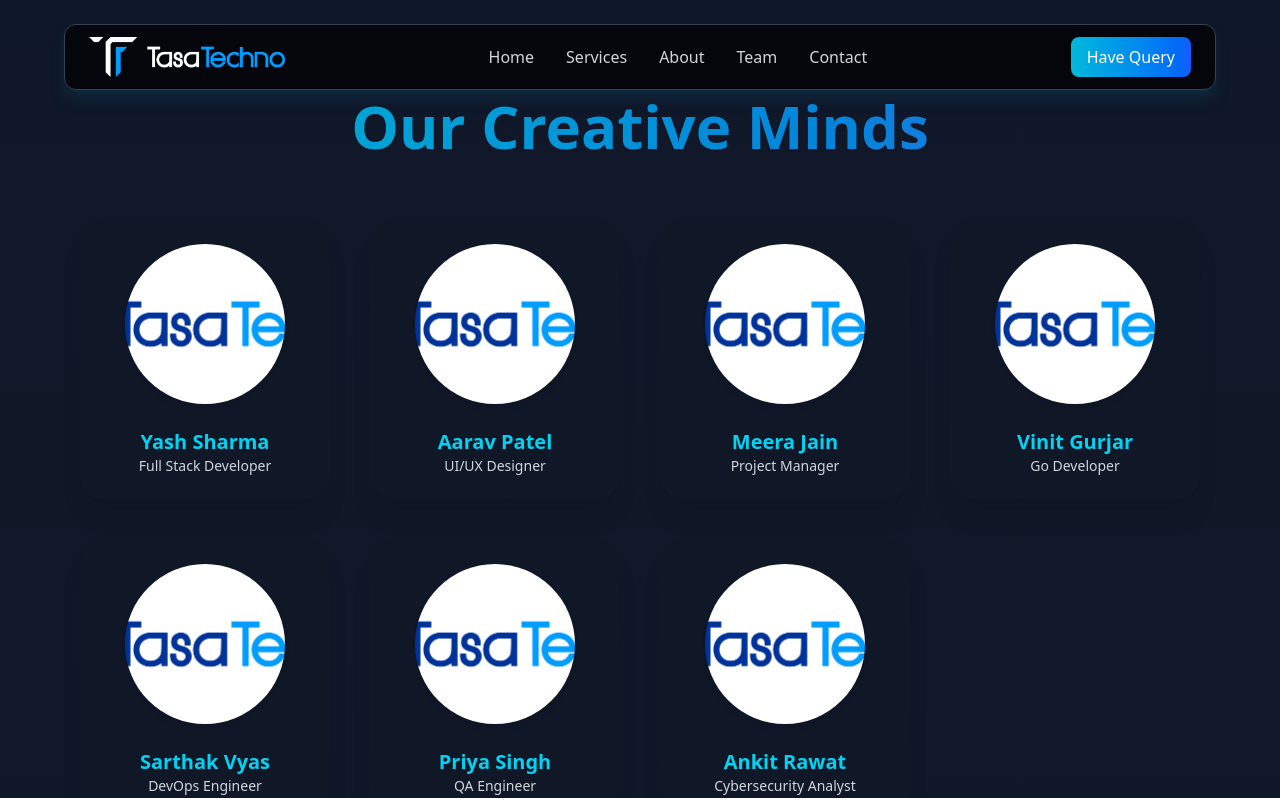
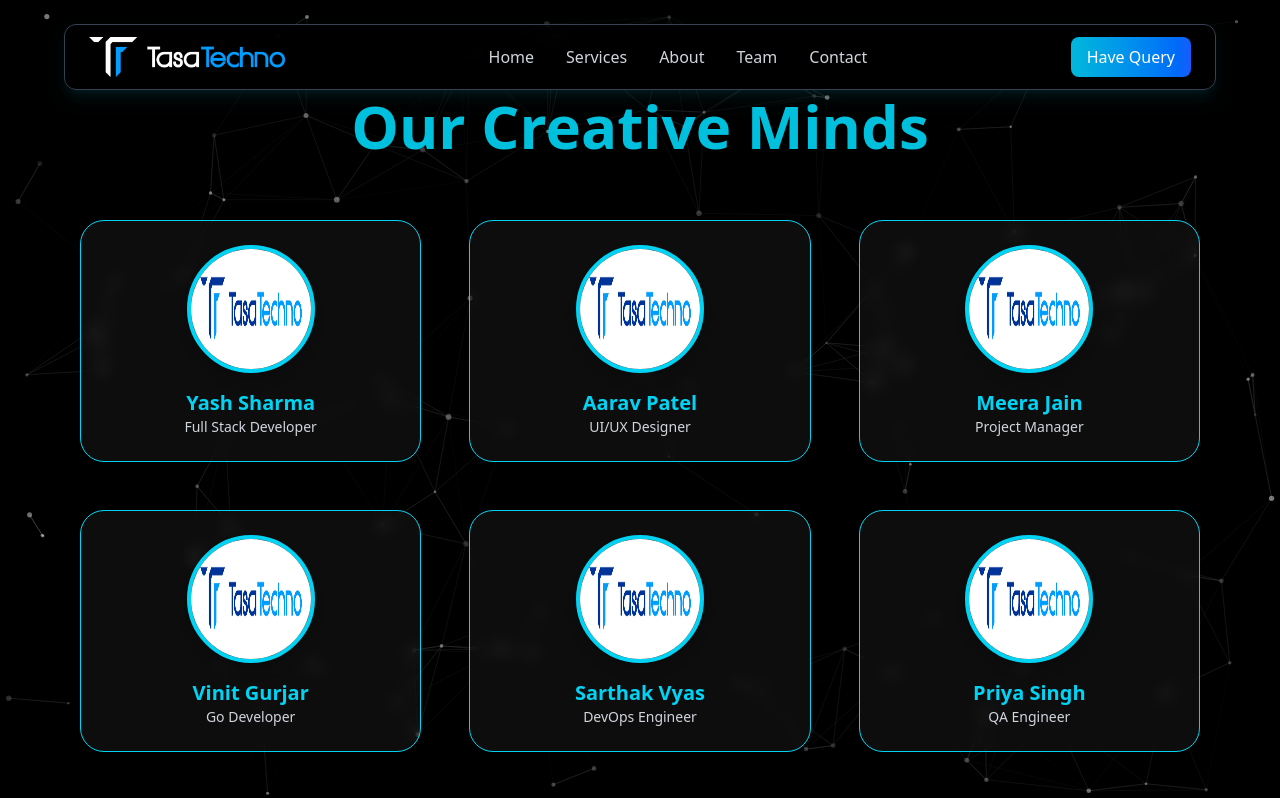
Before and after one commit to Sarthak-vyas183/TasaTechno-project, a React (Vite) app: page /team in a window 1280 px wide. Shown: the top 798 px of the page. Built offline with nearby package versions, Linux system fonts and the light colour scheme.

Commit message:
modified our team page

```diff
--- a/src/components/OurTeam.jsx
+++ b/src/components/OurTeam.jsx
@@ -1,4 +1,7 @@
-import React, { useState } from 'react';
+import React, { useState, useEffect } from 'react';
+import AOS from 'aos';
+import 'aos/dist/aos.css';
+
 import member1 from '../assets/logo1.jpg';
 import member2 from '../assets/logo1.jpg';
 import member3 from '../assets/logo1.jpg';
@@ -9,6 +12,10 @@ import member7 from '../assets/logo1.jpg';
 
 const OurTeam = () => {
   const [selectedMember, setSelectedMember] = useState(null);
+
+  useEffect(() => {
+    AOS.init({ duration: 1000, once: true });
+  }, []);
 
   const teamData = [
     {
@@ -56,40 +63,40 @@ const OurTeam = () => {
   ];
 
   return (
-    <section className="bg-gradient-to-b from-[#0f172a] via-[#101828] to-[#0f172a] text-white py-24 px-6 md:px-20 font-orbitron relative">
-      <h2 className="mb-16 text-4xl font-bold text-center text-transparent md:text-6xl bg-clip-text bg-gradient-to-r from-cyan-400 to-blue-500 animate-pulse">
+    <section className="relative bg-transparent text-white py-24 px-6 md:px-20 font-orbitron overflow-hidden">
+      <h2 className="mb-16 text-4xl md:text-6xl font-bold text-center text-cyan-400 animate-pulse">
         <span className="glow-text">Our Creative Minds</span>
       </h2>
 
-      <div className="grid grid-cols-1 gap-10 sm:grid-cols-2 md:grid-cols-3 lg:grid-cols-4">
+      <div className="grid grid-cols-1 sm:grid-cols-2 md:grid-cols-3 gap-12">
         {teamData.map((member, idx) => (
           <div
             key={idx}
-            className="relative overflow-hidden transition-transform duration-700 bg-gray-900 bg-opacity-60 shadow-xl backdrop-blur-md cursor-pointer rounded-3xl hover:scale-105 hover:shadow-[0_0_30px_rgba(0,255,255,0.3)] group"
+            className={`relative rounded-3xl p-6 border border-cyan-400 bg-white/5 backdrop-blur-sm hover:shadow-[0_0_25px_rgba(34,211,238,0.4)] transition-all duration-500 hover:scale-105 cursor-pointer ${
+              idx === teamData.length - 1 ? 'md:col-span-3 md:w-1/3 md:mx-auto' : ''
+            }`}
             onMouseEnter={() => setSelectedMember(member)}
             onMouseLeave={() => setSelectedMember(null)}
+            data-aos="fade-up"
           >
-            <div className="flex items-center justify-center p-6">
+            <div className="flex justify-center mb-4">
               <img
                 src={member.image}
                 alt={member.name}
-                className="object-cover w-40 h-40 transition-all duration-700 ease-in-out rounded-full shadow-md group-hover:rounded-2xl group-hover:scale-110"
+                className="w-32 h-32 rounded-full border-4 border-cyan-400 shadow-lg transition-transform duration-500 hover:scale-110"
               />
             </div>
-
-            <div className="px-4 pb-6 text-center">
+            <div className="text-center">
               <h3 className="text-xl font-bold text-cyan-400">{member.name}</h3>
               <p className="text-sm text-gray-300">{member.profession}</p>
             </div>
 
-            {/* Hover Popup */}
+            {/* Hover Description Overlay */}
             {selectedMember?.name === member.name && (
-              <div className="absolute top-0 left-0 z-10 flex flex-col items-center justify-center w-full h-full p-6 text-sm text-white transition-all duration-500 bg-black bg-opacity-50 backdrop-blur-sm rounded-3xl">
-                <h4 className="mb-2 text-lg font-semibold text-cyan-400">{member.name}</h4>
-                <p className="mb-1 text-sm italic text-gray-400">{member.profession}</p>
-                <p className="text-xs leading-relaxed text-center text-gray-300">
-                  {member.description}
-                </p>
+              <div className="absolute top-0 left-0 w-full h-full bg-black bg-opacity-60 backdrop-blur-sm text-white rounded-3xl flex flex-col justify-center items-center px-6 transition-all duration-300 z-20">
+                <h4 className="text-lg font-semibold text-cyan-400">{member.name}</h4>
+                <p className="italic text-sm text-gray-400">{member.profession}</p>
+                <p className="mt-2 text-xs text-center text-gray-300">{member.description}</p>
               </div>
             )}
           </div>
```
